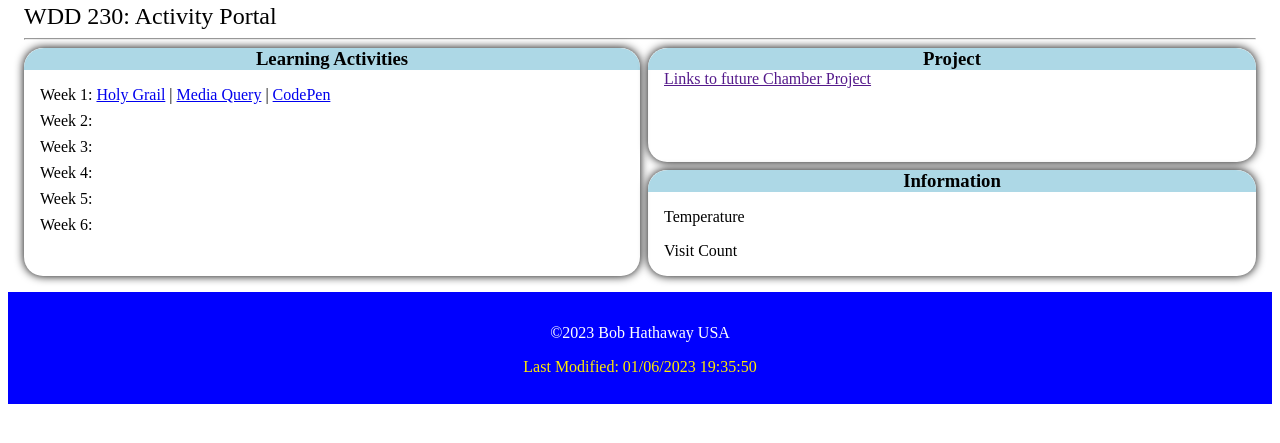
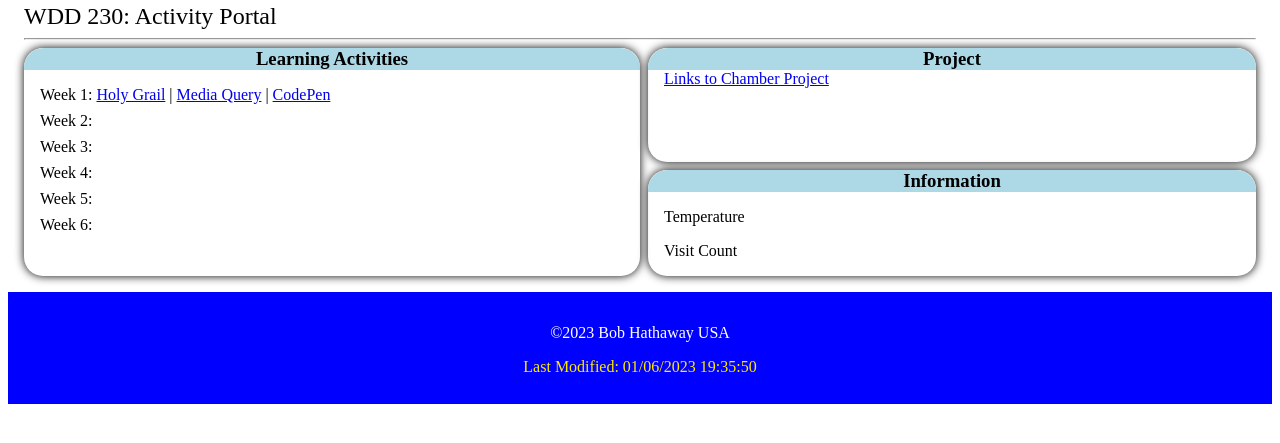
Before and after one commit to BobHathaway2/wdd230, a plain HTML site: page index.html in a window 1280 px wide. Shown: the part 217-660 px from the top of the page. Drawn offline with Linux system fonts and the light colour scheme.

Commit message:
add chamber link

```diff
--- a/index.html
+++ b/index.html
@@ -56,7 +56,7 @@
             </section>
             <section class="card" id="project">
                 <h3>Project</h3>
-                <a href="">Links to future Chamber Project</a>
+                <a href="https://bobhathaway2.github.io/wdd230/week01/chamber-site-plan.html">Links to Chamber Project</a>
             </section>
             <section class="card" id="information">
                 <h3>Information</h3>
```
